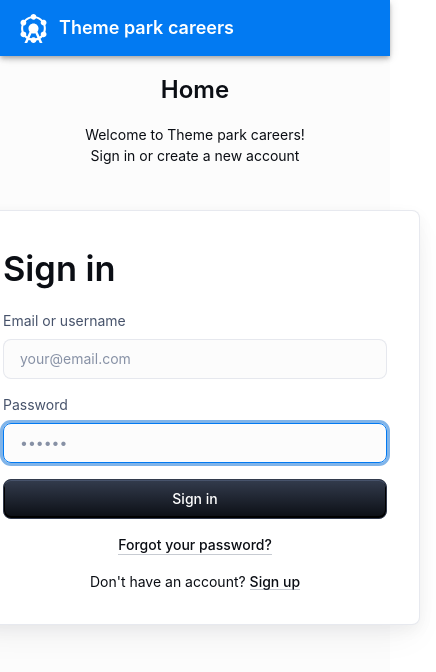
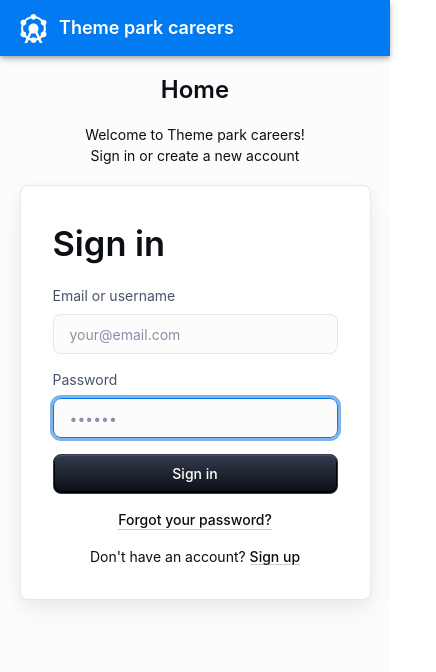
Before and after one commit to ponkinnm/IV1201-frontend, a React (Vite) app: page / in a window 390 px wide. Shown: the top 672 px of the page, 436 px wide, since content can reach past the window. Built offline with nearby package versions, Linux system fonts and the light colour scheme.

Commit message:
Mobile view improvements

```diff
--- a/src/components/ApplicantTable.tsx
+++ b/src/components/ApplicantTable.tsx
@@ -25,9 +25,8 @@ export default function ApplicantTable() {
   const getApplications = async (): Promise<Applicant[]> => {
     try {
       const response = await fetch(`${import.meta.env.VITE_API_URL}/applications`, {
-        credentials: 'include'  // This is important for sending cookies
+        credentials: 'include', // This is important for sending cookies
       });
-
 
       if (!response.ok) {
         throw new Error('HTTP error ' + response.status);
@@ -50,7 +49,7 @@ export default function ApplicantTable() {
   }, []);
 
   return (
-    <Paper elevation={2} sx={{ height: '90%', width: '100%', maxWidth: '900px' }}>
+    <Paper elevation={2} sx={{ height: '90%', width: '100%', maxWidth: 'min(95dvw, 900px)' }}>
       {errorMsg && <Alert severity="error">{errorMsg}</Alert>}
       <DataGrid
         columnHeaderHeight={25}
--- a/src/components/SignInForm.tsx
+++ b/src/components/SignInForm.tsx
@@ -17,12 +17,10 @@ const Card = styled(MuiCard)(({ theme }) => ({
   flexDirection: 'column',
   alignSelf: 'center',
   width: '450px',
+  maxWidth: 'min(450px, 90dvw)',
   padding: theme.spacing(4),
   gap: theme.spacing(2),
-  margin: '25%',
-  [theme.breakpoints.up('sm')]: {
-    maxWidth: '450px',
-  },
+  marginTop: '25%',
   boxShadow: 'hsla(220, 30%, 5%, 0.05) 0px 5px 15px 0px, hsla(220, 25%, 10%, 0.05) 0px 15px 35px -5px',
   ...theme.applyStyles('dark', {
     boxShadow: 'hsla(220, 30%, 5%, 0.5) 0px 5px 15px 0px, hsla(220, 25%, 10%, 0.08) 0px 15px 35px -5px',
@@ -63,7 +61,6 @@ export default function SignIn() {
     setShowForgotPasswordDialog(!showForgotPasswordDialog);
   };
 
-
   const handleSubmit = async (event: FormEvent<HTMLFormElement>) => {
     event.preventDefault();
 
@@ -83,10 +80,9 @@ export default function SignIn() {
       if (response.ok) {
         void navigate('/user');
       } else {
-         //  TODO, SHOW USER THAT THE LOGIN FAILED
+        //  TODO, SHOW USER THAT THE LOGIN FAILED
         console.error('Login failed');
       }
-
     } catch (error) {
       console.error('Login request failed:', error);
     }
@@ -113,7 +109,6 @@ export default function SignIn() {
     return isValid;
   };
 
-
   return (
     <div>
       <SignInContainer direction="column" justifyContent="space-between">
@@ -123,7 +118,9 @@ export default function SignIn() {
           </Typography>
           <Box
             component="form"
-            onSubmit={(event) => { void handleSubmit(event); }}
+            onSubmit={(event) => {
+              void handleSubmit(event);
+            }}
             noValidate
             sx={{ display: 'flex', flexDirection: 'column', width: '100%', gap: 2 }}
           >
```
